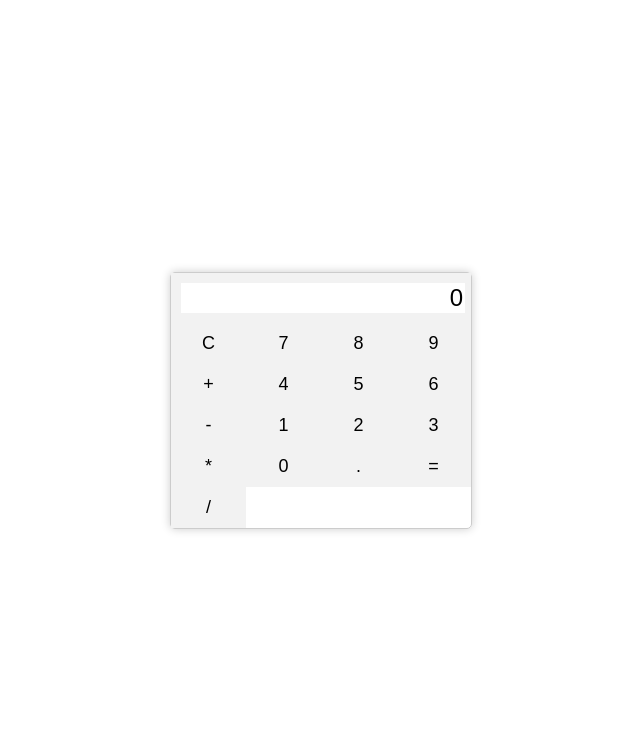
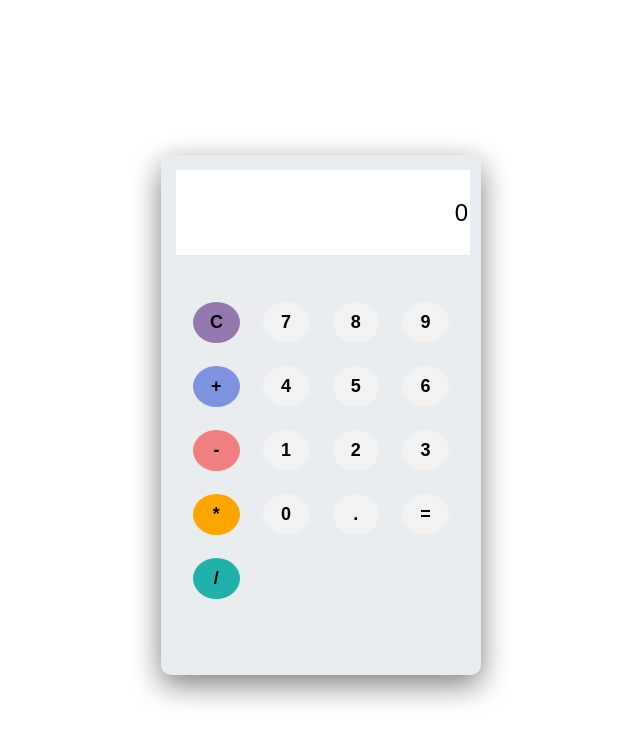
Before and after one commit to namo-gupta/JavaScript_Project, a plain HTML site: page Calculator/index.html in a window 1280 px wide. Shown: the whole page, without its empty margins (319-959 px from the left). Drawn offline with Linux system fonts and the light colour scheme.

Commit message:
calculator css

```diff
--- a/Calculator/index.html
+++ b/Calculator/index.html
@@ -1,35 +1,38 @@
 <!DOCTYPE html>
 <html lang="en">
+
 <head>
     <meta charset="UTF-8">
     <meta name="viewport" content="width=device-width, initial-scale=1.0">
     <link rel="stylesheet" type="text/css" href="style.css">
 </head>
+
 <body>
     <div class="calculator">
         <div class="display">
-                <input type="text" id="display" value="0" readonly/>
+            <input type="text" id="display" value="0" readonly />
         </div>
         <div class="buttons">
-                <button onclick="clearDisplay()">C</button>
+            <button class="c" onclick="clearDisplay()">C</button>
             <button onclick="appendToDisplay('7')">7</button>
             <button onclick="appendToDisplay('8')">8</button>
             <button onclick="appendToDisplay('9')">9</button>
-                <button onclick="appendToDisplay('+')">+</button>
+            <button class="add" onclick="appendToDisplay('+')">+</button>
             <button onclick="appendToDisplay('4')">4</button>
             <button onclick="appendToDisplay('5')">5</button>
             <button onclick="appendToDisplay('6')">6</button>
-                <button onclick="appendToDisplay('-')">-</button>
+            <button class="sub" onclick="appendToDisplay('-')">-</button>
             <button onclick="appendToDisplay('1')">1</button>
             <button onclick="appendToDisplay('2')">2</button>
             <button onclick="appendToDisplay('3')">3</button>
-                <button onclick="appendToDisplay('*')">*</button>
+            <button class="multiply" onclick="appendToDisplay('*')">*</button>
             <button onclick="appendToDisplay('0')">0</button>
             <button onclick="appendToDisplay('.')">.</button>
             <button onclick="calculateResult()">=</button>
-                <button onclick="appendToDisplay('/')">/</button>
+            <button class="division" onclick="appendToDisplay('/')">/</button>
         </div>
     </div>
     <script src="script.js"></script>
 </body>
+
 </html>
--- a/Calculator/style.css
+++ b/Calculator/style.css
@@ -7,20 +7,24 @@ body {
 }
 
 .calculator {
-    width: 300px;
-    text-align: center;
-    border: 1px solid #ccc;
-    border-radius: 5px;
-    box-shadow: 0 0 10px rgba(0, 0, 0, 0.2);
+    width: 320px;
+    height: 520px;
+    background-color: #eaedef;
+    margin: 0 auto;
+    top: 15px;
+    position: relative;
+    box-shadow: 0 10px 30px rgba(0, 0, 0, 0.5);
+    border-radius: 10px;
 }
 
 .display {
-    background: #f2f2f2;
-    padding: 10px;
+    background: #eaedef;
+    padding: 15px;
 }
 
 input {
     width: 100%;
+    height: 83px;
     border: none;
     font-size: 24px;
     text-align: right;
@@ -29,15 +33,40 @@ body {
 .buttons {
     display: grid;
     grid-template-columns: repeat(4, 1fr);
+    grid-column-gap: 23px;
+    grid-row-gap: 23px;
+    padding: 2rem;
 }
 
 button {
     padding: 10px;
     font-size: 18px;
     cursor: pointer;
-    border: none;
+    border-radius: 50%;
     background: #f2f2f2;
     transition: background 0.2s;
+    font-weight: bold;
+    border-width: 0;
+}
+
+.division {
+    background-color: #20b2aa;
+}
+
+.multiply {
+    background-color: #ffa500;
+}
+
+.sub {
+    background-color: #f08080;
+}
+
+.add {
+    background-color: #7d93e0;
+}
+
+.c {
+    background-color: #9477af;
 }
 
 button:hover {
```
Lines whose indentation alone changed are shown as unchanged.
